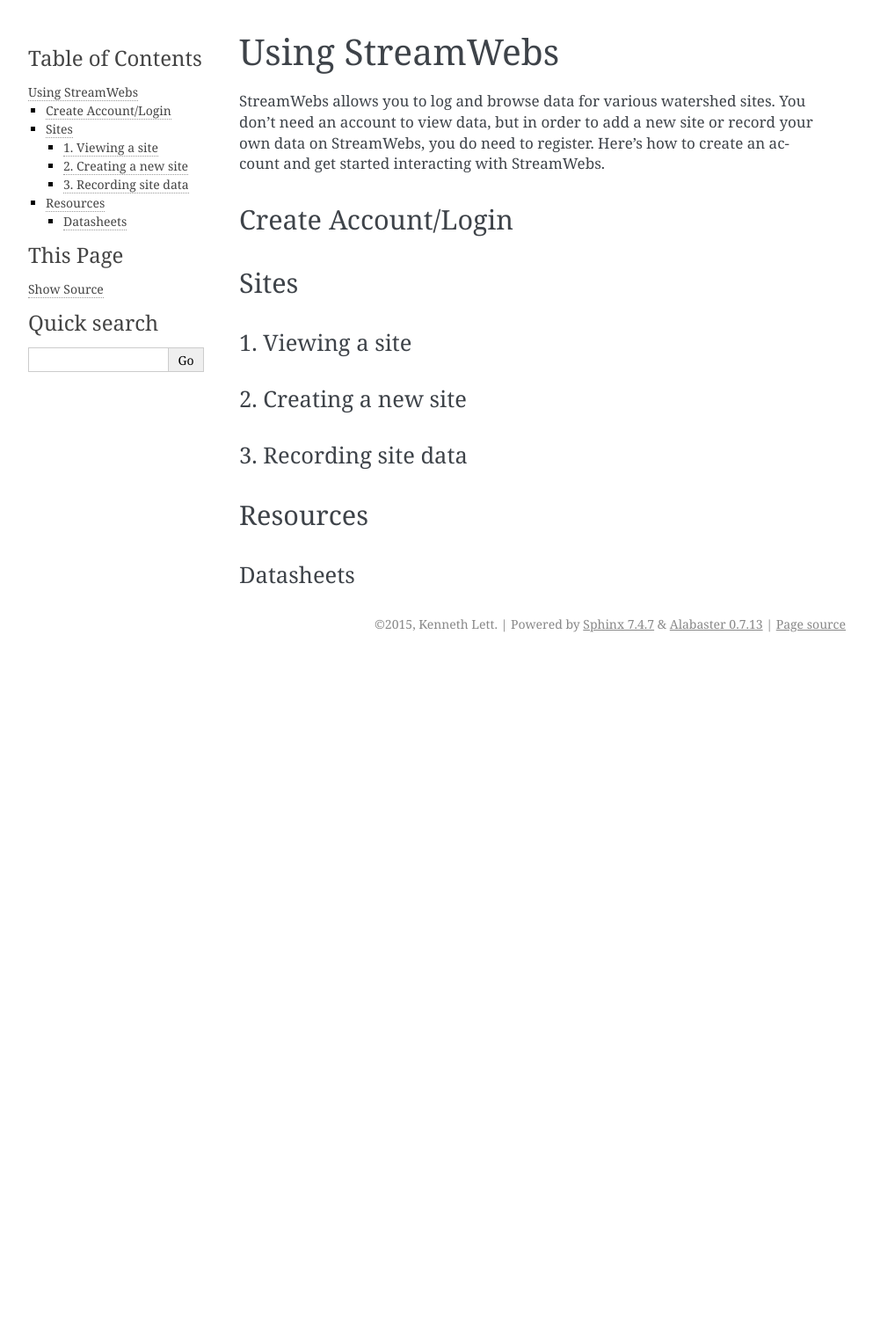
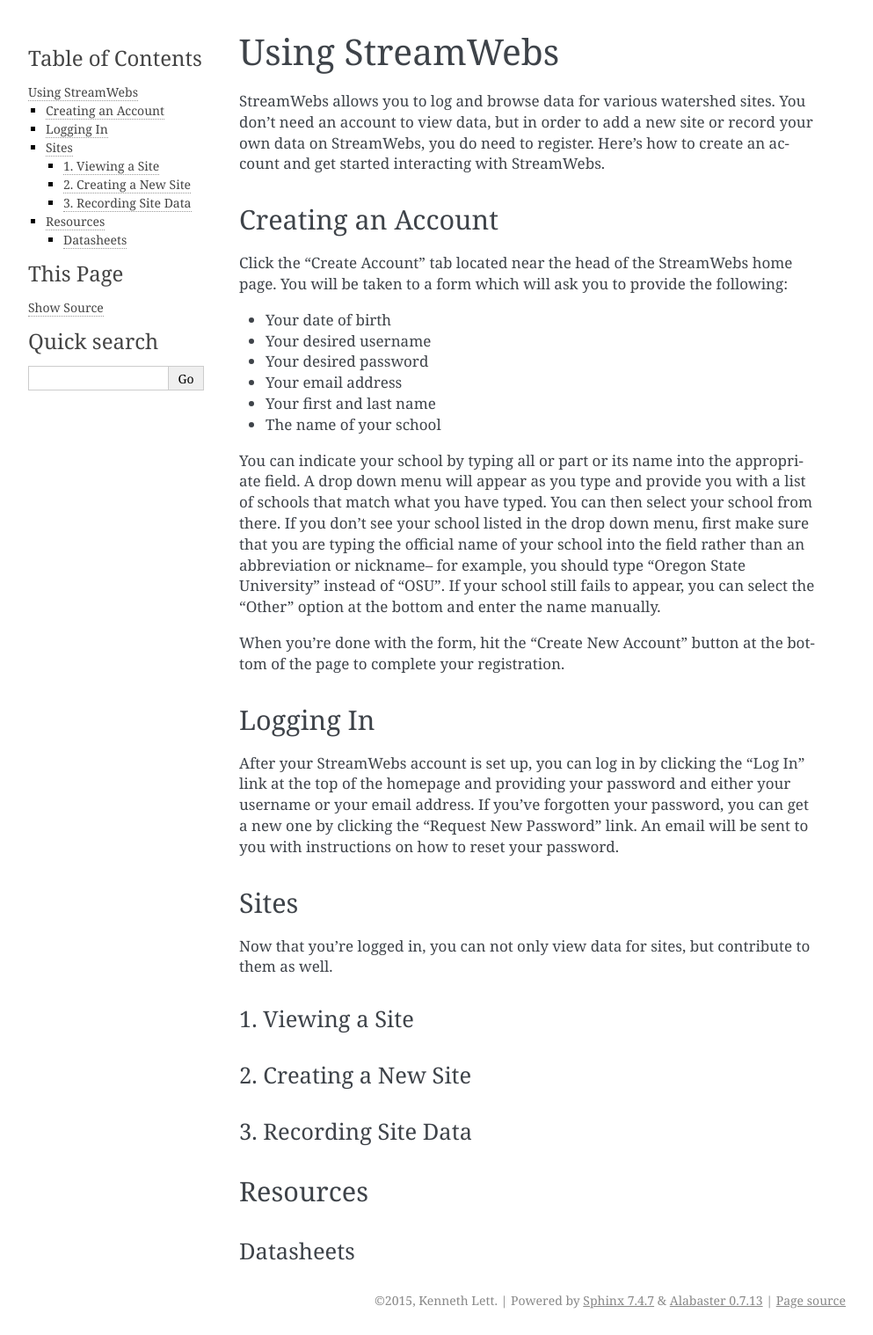
Before and after one commit to osuosl/streamwebs, a Sphinx documentation site: the page built from docs/source/usage.rst, in a window 1280 px wide. Shown: the whole page at 88% size, without its empty margins (148-1141 px from the left). Built offline with Sphinx 7.4.7, drawn with Linux system fonts in a browser that asks for light colours; before the commit the page ends 900 px from its top, so only the background shows below that.

Commit message:
Add Create Account and Logging In instructions
Using StreamWebs page

```diff
--- a/docs/source/usage.rst
+++ b/docs/source/usage.rst
@@ -9,19 +9,54 @@
 record your own data on StreamWebs, you do need to register.
 Here's how to create an account and get started interacting with StreamWebs.
 
-Create Account/Login
---------------------
+Creating an Account
+-------------------
+
+Click the "Create Account" tab located near the head of the StreamWebs home
+page. You will be taken to a form which will ask you to provide the following:
+
+* Your date of birth
+* Your desired username
+* Your desired password
+* Your email address
+* Your first and last name
+* The name of your school
+
+You can indicate your school by typing all or part or its name into the
+appropriate field. A drop down menu will appear as you type and provide you
+with a list of schools that match what you have typed. You can then select
+your school from there. If you don't see your school listed in the drop down
+menu, first make sure that you are typing the official name of
+your school into the field rather than an abbreviation or nickname-- for
+example, you should type "Oregon State University" instead of "OSU". If your
+school still fails to appear, you can select the "Other" option at the bottom
+and enter the name manually.
+
+When you're done with the form, hit the "Create New Account" button at the
+bottom of the page to complete your registration.
+
+Logging In
+----------
+
+After your StreamWebs account is set up, you can log in by clicking the
+"Log In" link at the top of the homepage and providing your password and
+either your username or your email address. If you've forgotten your password,
+you can get a new one by clicking the "Request New Password" link. An email
+will be sent to you with instructions on how to reset your password.
 
 Sites
 -----
 
-1. Viewing a site
+Now that you're logged in, you can not only view data for sites, but
+contribute to them as well.
+
+1. Viewing a Site
 ^^^^^^^^^^^^^^^^^
 
-2. Creating a new site
+2. Creating a New Site
 ^^^^^^^^^^^^^^^^^^^^^^
 
-3. Recording site data
+3. Recording Site Data
 ^^^^^^^^^^^^^^^^^^^^^^
 
 Resources
```
Also changed, not shown: 6 other files.
